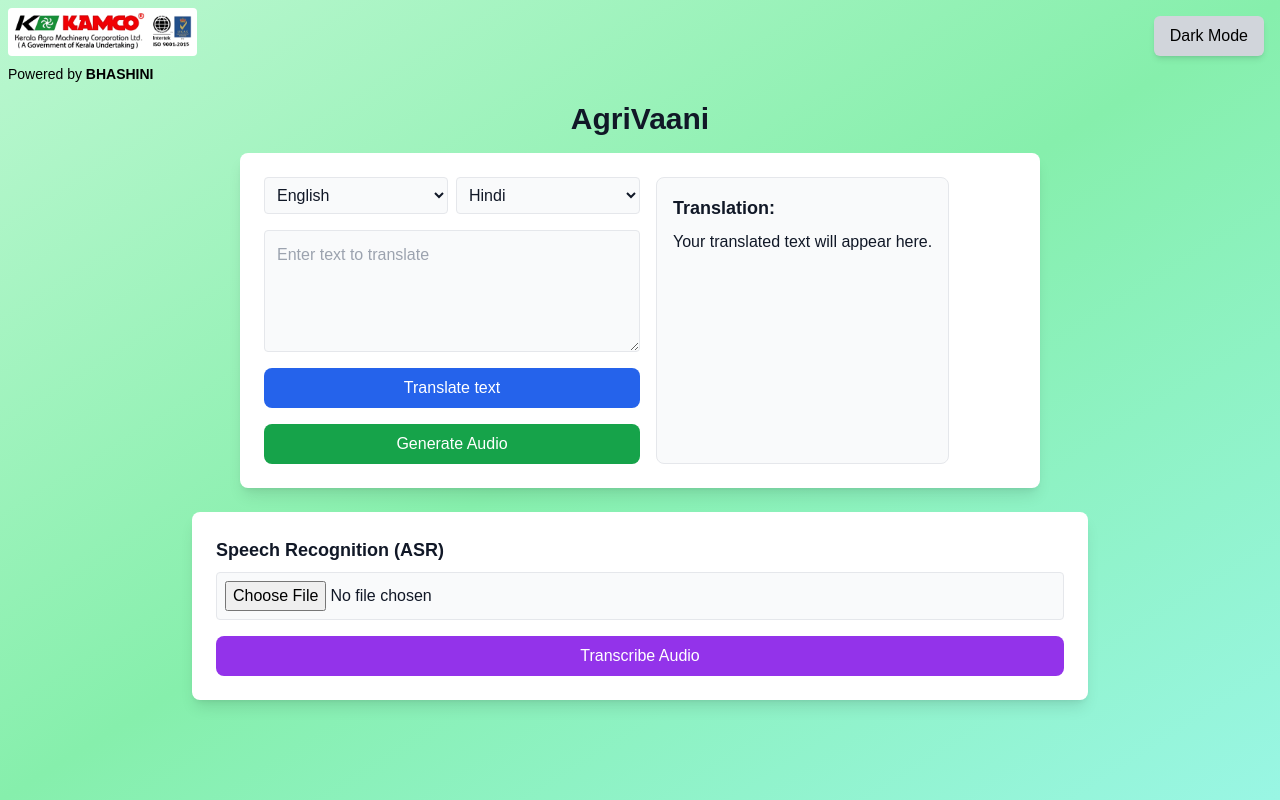
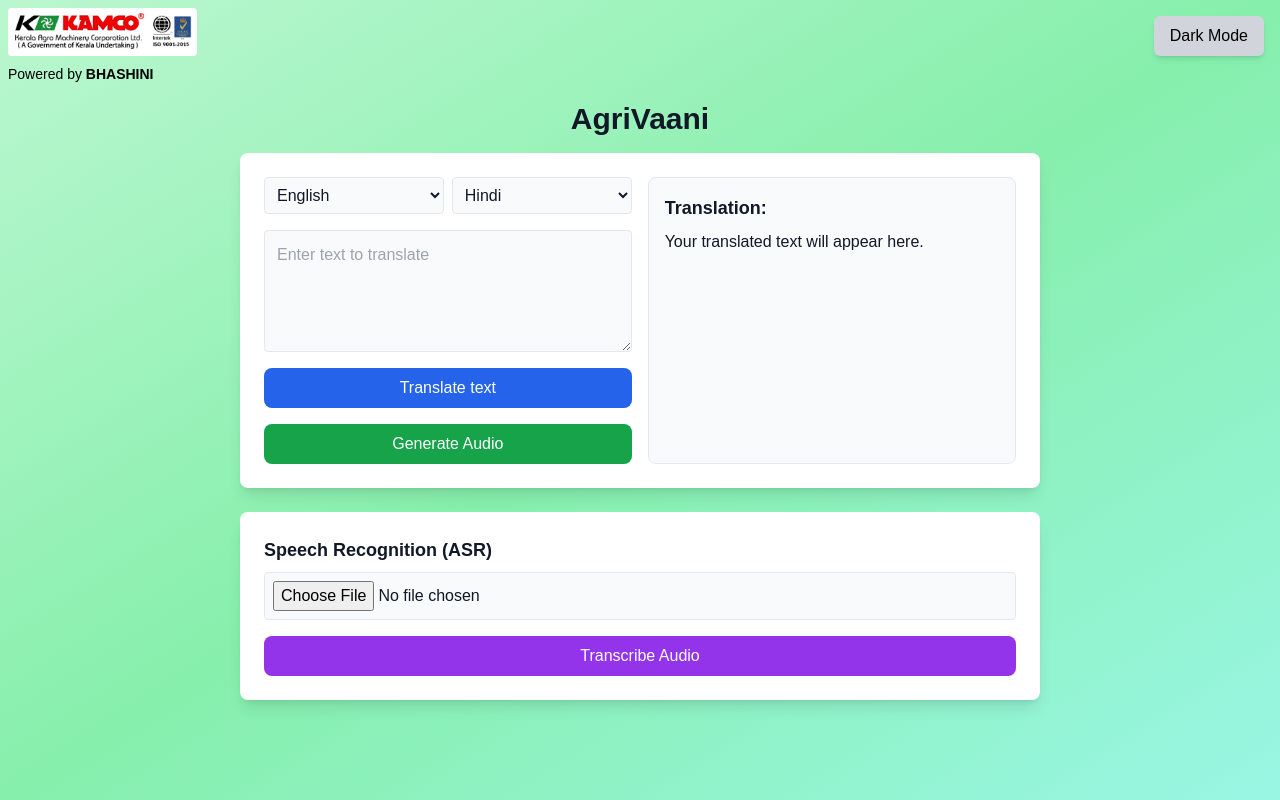
Before and after one commit to NoelG2002/Bhashini-python-front-end, a Next.js app: page / in a window 1280 px wide. Built offline with nearby package versions, Linux system fonts and the light colour scheme.

Commit message:
Update page.tsx

```diff
--- a/app/page.tsx
+++ b/app/page.tsx
@@ -223,7 +223,7 @@ export default function Home() {
         </div>
 
         {/* Right Section: Translated Output */}
-        <div className="max-w-[800px]  p-4 border rounded-lg bg-gray-50 dark:bg-gray-700">
+        <div className="w-1/2 p-4 border rounded-lg bg-gray-50 dark:bg-gray-700">
           <h2 className="text-lg font-semibold">Translation:</h2>
           <p className="mt-2">{translatedText || "Your translated text will appear here."}</p>
 
@@ -233,7 +233,7 @@ export default function Home() {
       </div>
 
       {/* ASR Section */}
-      <div className="mt-6 w-full max-w-4xl bg-white dark:bg-gray-800 shadow-lg rounded-lg p-6">
+      <div className="mt-6 w-full max-w-[800px] bg-white dark:bg-gray-800 shadow-lg rounded-lg p-6">
         <h2 className="text-lg font-semibold mb-2">Speech Recognition (ASR)</h2>
         <input
           type="file"
```
